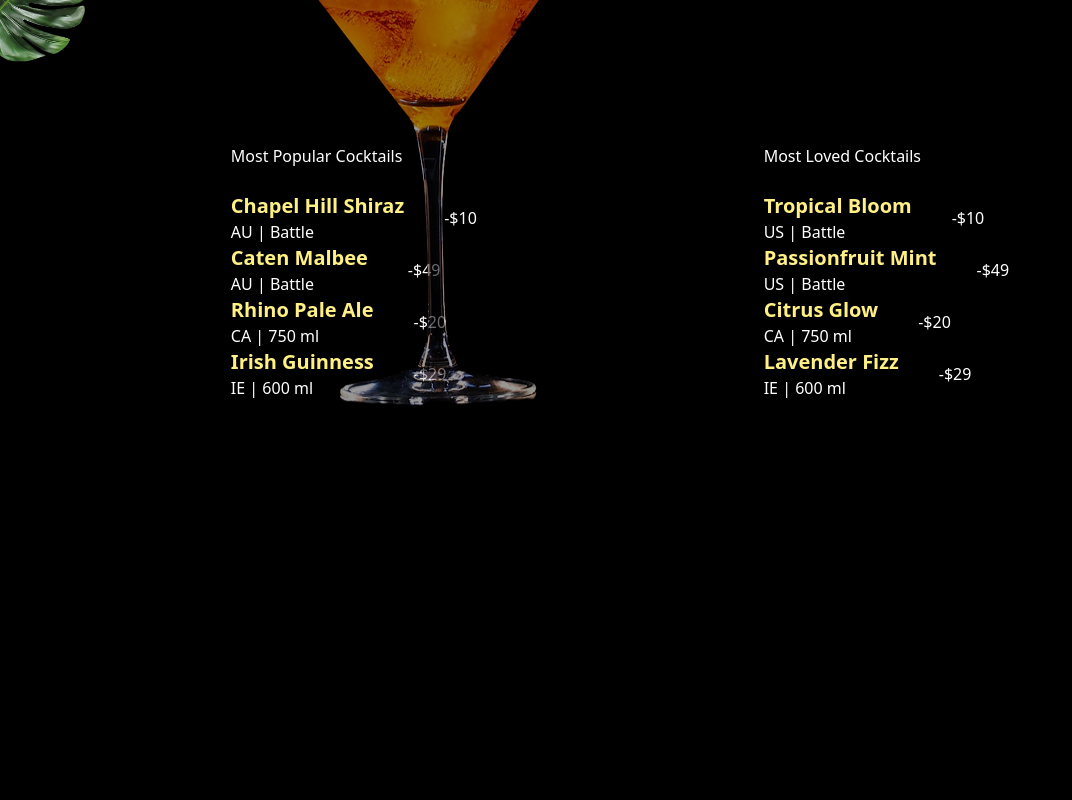
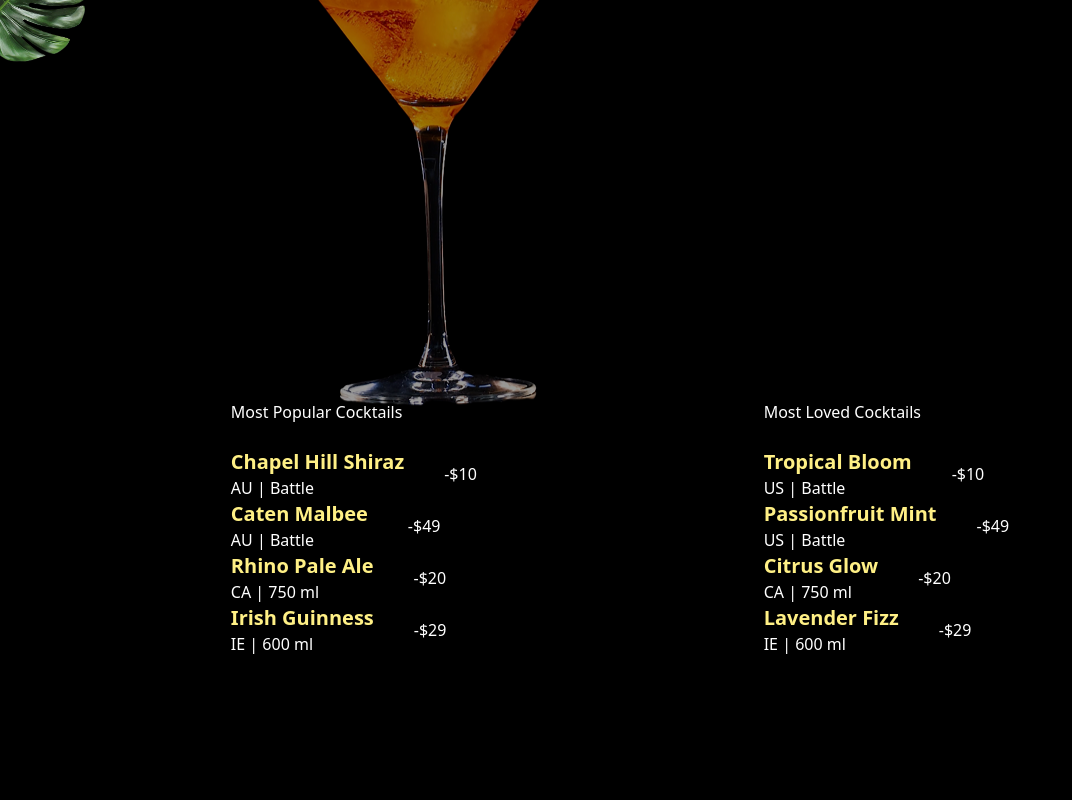
Before and after one commit to ayushbahuguna006-ctrl/Mojito-Cocktails-Frontend, a React (Vite) app: page / in a window 1280 px wide. Shown: the part 720-1520 px from the top of the page, without its empty margins (0-1072 px from the left). Built offline with nearby package versions, Linux system fonts and the light colour scheme.

Commit message:
Scroll-x fixed

```diff
--- a/src/App.css
+++ b/src/App.css
@@ -1 +1,4 @@
 @import "tailwindcss";
+body {
+  overflow-x: hidden;
+}
--- a/src/components/Cocktails.jsx
+++ b/src/components/Cocktails.jsx
@@ -23,14 +23,14 @@
     y:300
     },
   {
-    x: -60,
+    x: -90,
     y:0,
     ease: 'power1.inOut'
   },
     )})
   return (
     <>
-      <div className='min-h-screen bg-[url("/noise.png")] flex flex-col md:flex-row  justify-evenly'>
+      <div className='min-h-screen bg-[url("/noise.png")] flex flex-col md:flex-row  justify-evenly items-center'>
          <div className='p-4'>
               <p className='text-white'>Most Popular Cocktails</p><br/>
               {cocktailLists.map(({name,detail,country,price})=>(
@@ -49,7 +49,7 @@
               ))}
 
          </div>
-         <div className='relative touch p-4'>
+         <div className='touch p-4'>
                   <div>
               <p className='text-white'>Most Loved Cocktails</p><br/>
               {mockTailLists.map(({name,detail,country,price})=>(
@@ -66,7 +66,7 @@
 
 
               ))}
-       <div><img src="/cocktail-left-leaf.png" className='leaf1 h-[30vh]  absolute bottom-0 left-0' alt="" /></div>
+       <div><img src="/cocktail-left-leaf.png" className='leaf1 h-[30vh]  absolute  left-0' alt="" /></div>
          </div>
          </div>
 
```
